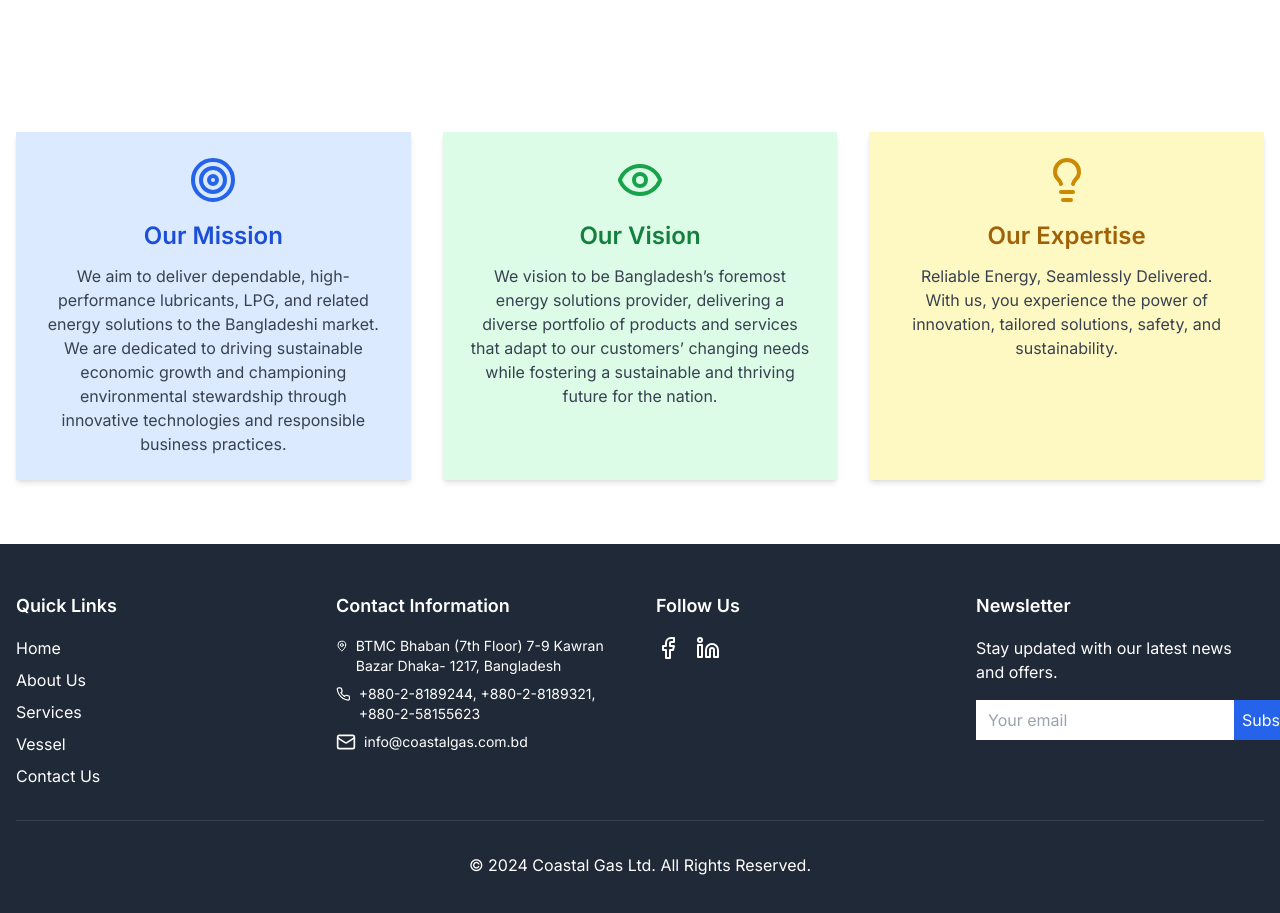
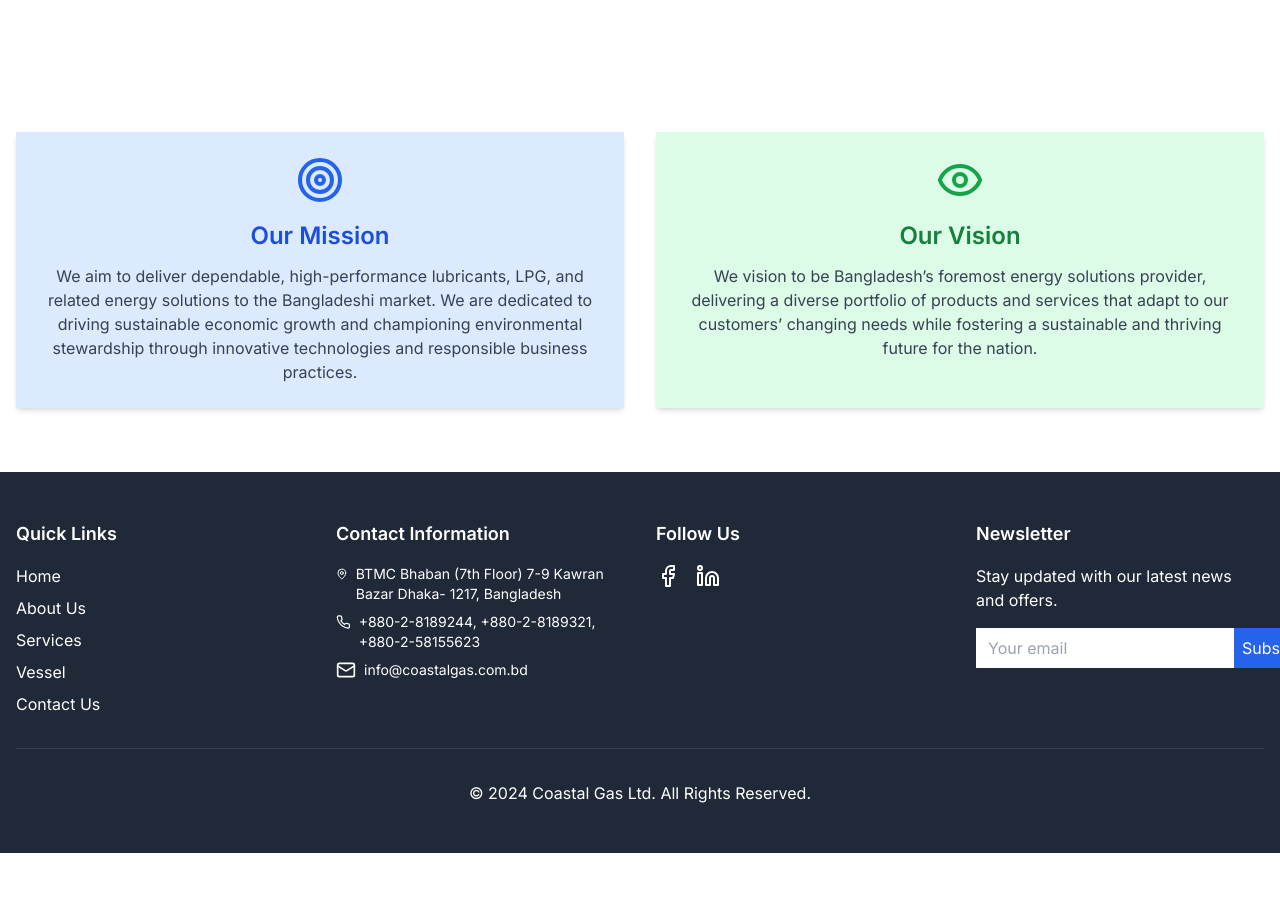
Before and after one commit to Ashik-Ahmed/coastal_gas_website, a Next.js app: page /about in a window 1280 px wide. Shown: the part 1080-1993 px from the top of the page. After the commit the page ends 1933 px from the top, so only its background shows below. Built offline with nearby package versions, Linux system fonts and the light colour scheme.

Commit message:
removed extra card from about section

```diff
--- a/src/app/about/page.jsx
+++ b/src/app/about/page.jsx
@@ -80,7 +80,7 @@
 
             <section id="about-us" className="container mx-auto py-16 px-4">
                 {/* <h2 className="text-4xl font-bold text-center mb-12 text-gray-800">About Us</h2> */}
-                <div className="grid grid-cols-1 md:grid-cols-3 gap-8">
+                <div className="grid grid-cols-1 md:grid-cols-2 gap-8">
                     {/* Mission Card */}
                     <div className="bg-blue-100 shadow-md rounded-lg p-6 hover:shadow-lg transition">
                         <div className="flex items-center justify-center text-blue-600 text-4xl mb-4">
@@ -105,20 +105,6 @@
                             We vision to be Bangladesh’s foremost energy solutions provider, delivering a diverse
                             portfolio of products and services that adapt to our customers’ changing needs while
                             fostering a sustainable and thriving future for the nation.
-                        </p>
-                    </div>
-
-                    {/* Expertise Card */}
-                    <div className="bg-yellow-100 shadow-md rounded-lg p-6 hover:shadow-lg transition">
-                        <div className="flex items-center justify-center text-yellow-600 text-4xl mb-4">
-                            <Lightbulb size={48} />
-                        </div>
-                        <h3 className="text-2xl font-semibold text-yellow-700 mb-3 text-center">Our Expertise</h3>
-                        <p className="text-gray-700 text-center">
-                            Reliable Energy, Seamlessly Delivered.
-                            <br />
-                            With us, you experience the power of innovation, tailored solutions, safety, and
-                            sustainability.
                         </p>
                     </div>
                 </div>
```
